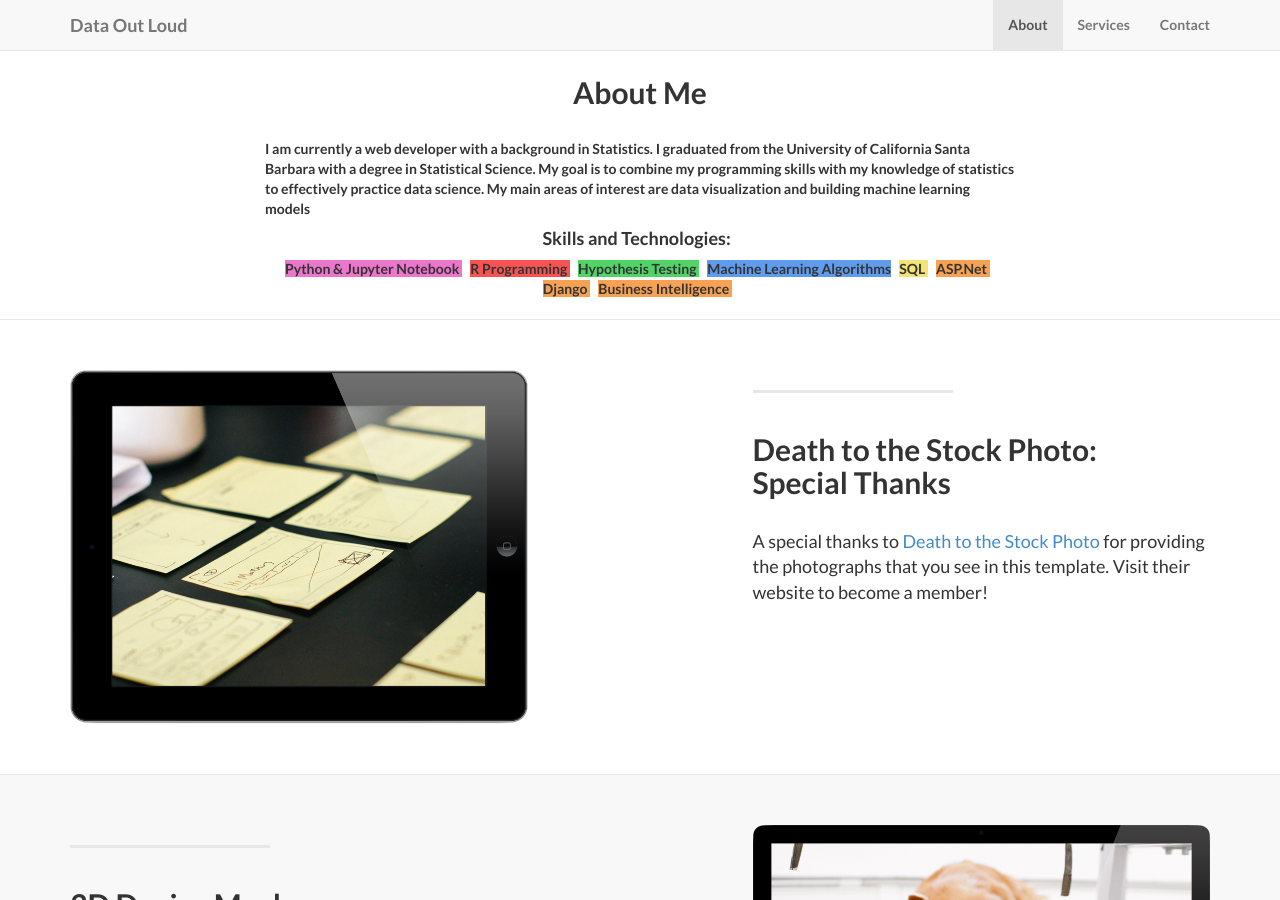
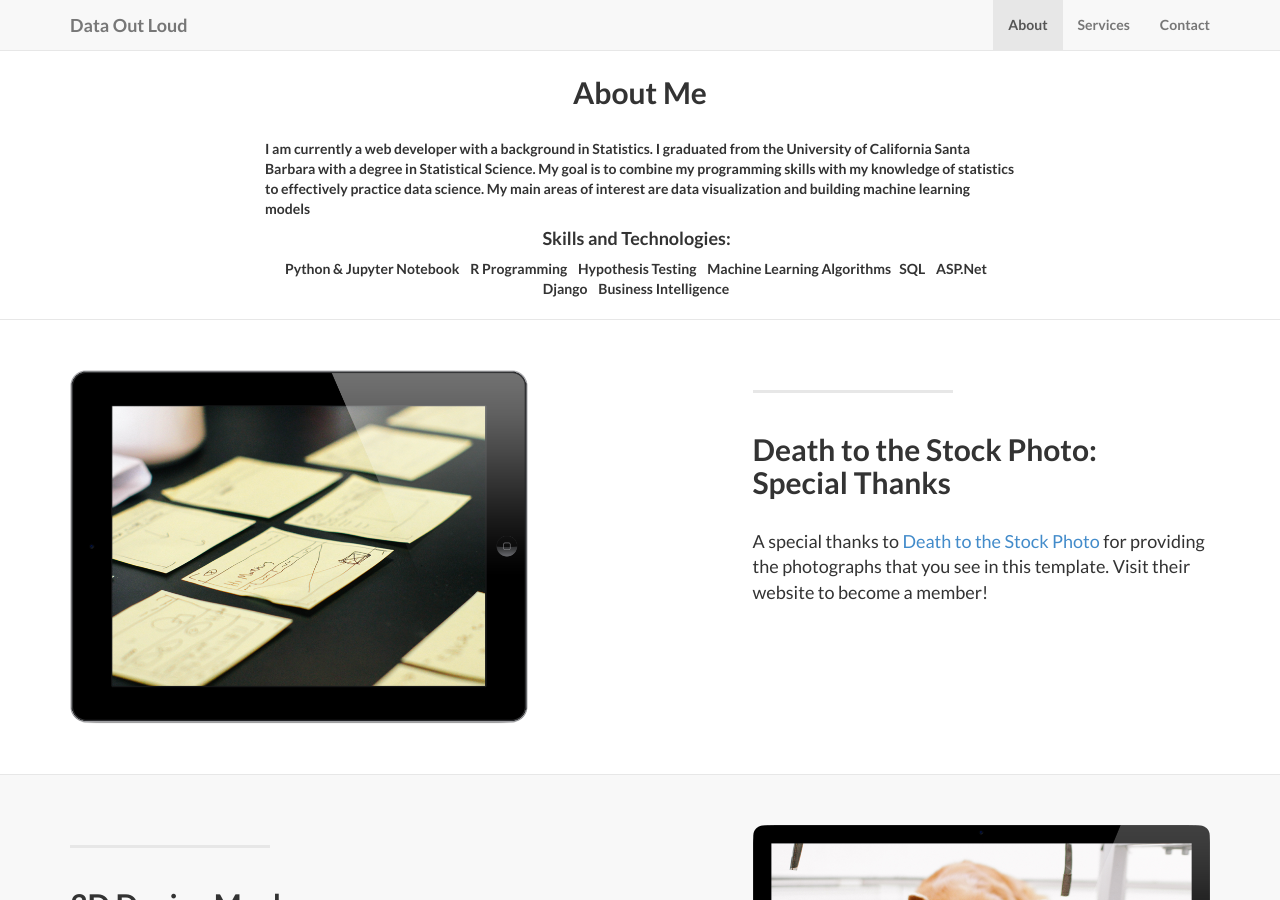
Before and after one commit to robinphetsa/robinphetsa.github.io, a Jekyll site: the page built from index.html, in a window 1280 px wide and 900 px high, scrolled down 761 px. Built offline with Jekyll 4.4.1, drawn with Linux system fonts in a browser that asks for light colours.

Commit message:
Update about.html

```diff
--- a/_includes/about.html
+++ b/_includes/about.html
@@ -11,14 +11,14 @@
                     </p>
                 	<div class="technology">
 				<h4>Skills and Technologies:&nbsp;&nbsp;</h4>
-        	 			<span class="br-pink">Python & Jupyter Notebook </span>&nbsp;&nbsp;
-					<span class="br-red">R Programming </span>&nbsp;&nbsp;
-					<span class="br-green">Hypothesis Testing </span>&nbsp;&nbsp;
-					<span class="br-blue">Machine Learning Algorithms</span>&nbsp;&nbsp;
-					<span class="br-yellow">SQL </span>&nbsp;&nbsp;
-					<span class="br-orange">ASP.Net </span>&nbsp;&nbsp;
-					<span class="br-orange">Django </span>&nbsp;&nbsp;
-					<span class="br-orange">Business Intelligence </span>&nbsp;&nbsp;
+        	 			<span class="br-white">Python & Jupyter Notebook </span>&nbsp;&nbsp;
+					<span class="br-white">R Programming </span>&nbsp;&nbsp;
+					<span class="br-white">Hypothesis Testing </span>&nbsp;&nbsp;
+					<span class="br-white">Machine Learning Algorithms</span>&nbsp;&nbsp;
+					<span class="br-white">SQL </span>&nbsp;&nbsp;
+					<span class="br-white">ASP.Net </span>&nbsp;&nbsp;
+					<span class="br-white">Django </span>&nbsp;&nbsp;
+					<span class="br-white">Business Intelligence </span>&nbsp;&nbsp;
 					</div>
                 <br/>
               </div>
```
